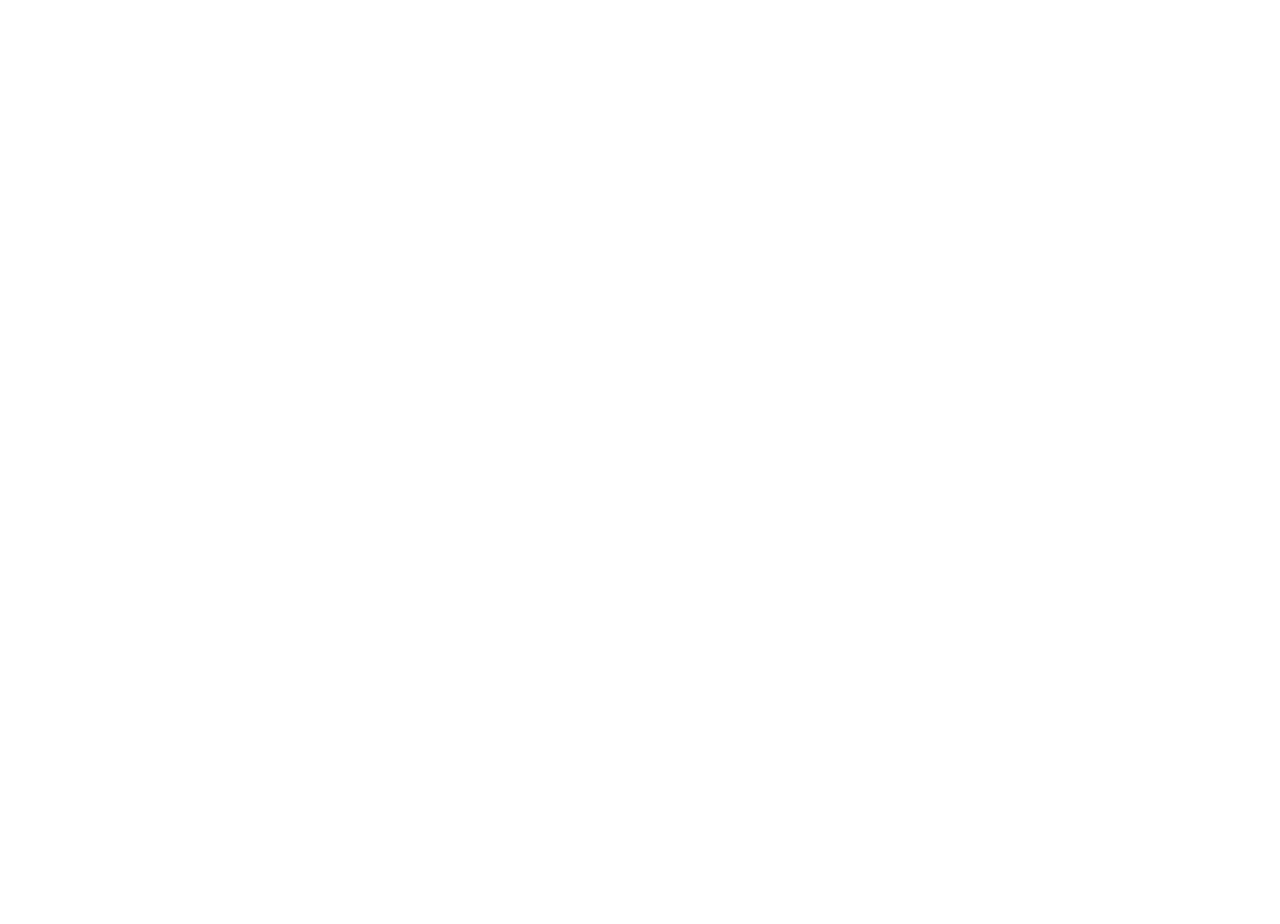
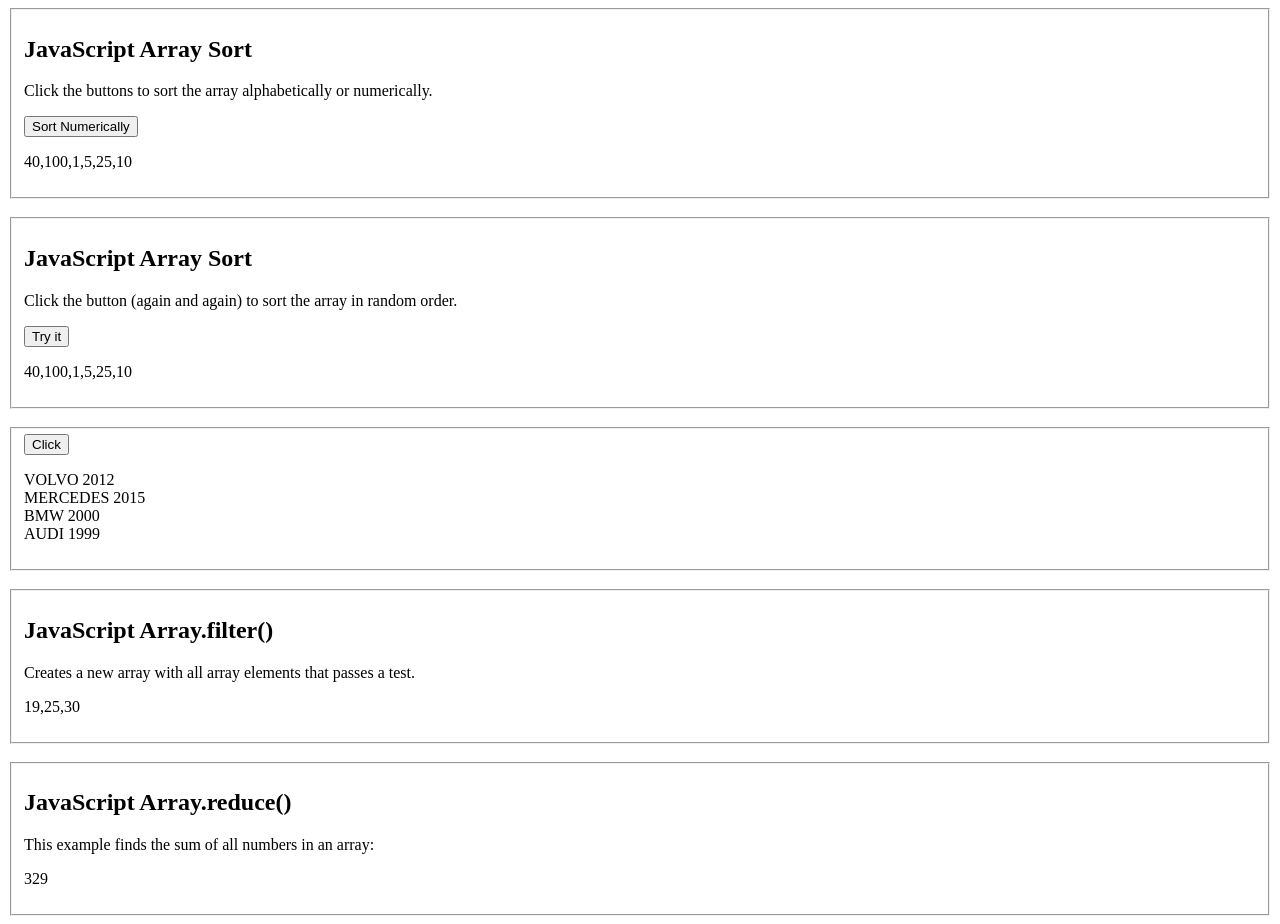
Before and after one commit to alperece/Html-Css-Basics, a plain HTML site: page JS/js3.html in a window 1280 px wide. Before the commit the page ends 800 px from the top, so only its background shows below. Drawn offline with Linux system fonts and the light colour scheme.

Commit message:
js3.html v1

```diff
--- a/JS/js3.html
+++ b/JS/js3.html
@@ -0,0 +1,133 @@
+<!DOCTYPE html>
+<head>
+  <title>JS3 Test</title>
+</head>
+<body>
+  <fieldset>
+    <h2>JavaScript Array Sort</h2>
+
+    <p>Click the buttons to sort the array alphabetically or numerically.</p>
+
+    <button onclick="myFunction2()">Sort Numerically</button>
+
+    <p id="test1"></p>
+    <script>
+      var points = [40, 100, 1, 5, 25, 10];
+      document.getElementById("test1").innerHTML = points;
+
+      function myFunction2() {
+        points.sort(function(a, b) {
+          return a - b;
+        });
+        document.getElementById("test1").innerHTML = points;
+      }
+    </script>
+  </fieldset>
+  <br />
+  <fieldset>
+    <h2>JavaScript Array Sort</h2>
+
+    <p>Click the button (again and again) to sort the array in random order.</p>
+
+    <button onclick="myFunction()">Try it</button>
+
+    <p id="demo"></p>
+
+    <script>
+      var points = [40, 100, 1, 5, 25, 10];
+      document.getElementById("demo").innerHTML = points;
+
+      function myFunction() {
+        points.sort(function(a, b) {
+          return 0.5 - Math.random();
+        });
+        document.getElementById("demo").innerHTML = points;
+      }
+    </script>
+  </fieldset>
+
+  <br />
+  <fieldset>
+    <button onclick="myFunction2()">Click</button>
+    <p id="test2"></p>
+    <script>
+      var cars = [
+        { type: "VOLVO", year: 2012 },
+        { type: "MERCEDES", year: 2015 },
+        { type: "BMW", year: 2000 },
+        { type: "AUDI", year: 1999 }
+      ];
+
+      displayCars();
+      function myFunction2() {
+        cars.sort(function(a, b) {
+          var x = a.type.toLowerCase();
+          var y = b.type.toLowerCase();
+          if (x < y) {
+            return -1;
+          }
+          if (x > y) {
+            return 1;
+          }
+          if ((x = y)) {
+            return 0;
+          }
+        });
+        displayCars();
+      }
+
+      function displayCars() {
+        document.getElementById("test2").innerHTML =
+          cars[0].type +
+          " " +
+          cars[0].year +
+          "<br>" +
+          cars[1].type +
+          " " +
+          cars[1].year +
+          "<br>" +
+          cars[2].type +
+          " " +
+          cars[2].year +
+          "<br>" +
+          cars[3].type +
+          " " +
+          cars[3].year;
+      }
+    </script>
+  </fieldset>
+  <br />
+  <fieldset>
+    <h2>JavaScript Array.filter()</h2>
+
+    <p>Creates a new array with all array elements that passes a test.</p>
+    <p id="test5"></p>
+    <script>
+      var ages = [10, 12, 15, 18, 19, 25, 30];
+      var over18 = ages.filter(myFunction);
+      document.getElementById("test5").innerHTML = over18;
+
+      function myFunction(value, index, array) {
+        return value > 18;
+      }
+    </script>
+  </fieldset>
+  <br />
+  <fieldset>
+    <h2>JavaScript Array.reduce()</h2>
+
+    <p>This example finds the sum of all numbers in an array:</p>
+
+    <p id="test6"></p>
+    <script>
+      var ages = [10, 12, 15, 18, 19, 25, 30];
+      var sum = ages.reduce(myFunction, 200);
+
+      document.getElementById("test6").innerHTML = sum;
+
+      function myFunction(total, value, index, array) {
+        return (total = total + value);
+      }
+    </script>
+  </fieldset>
+</body>
```
Also changed, not shown: JS/jstest.html (+10 -15 lines).
